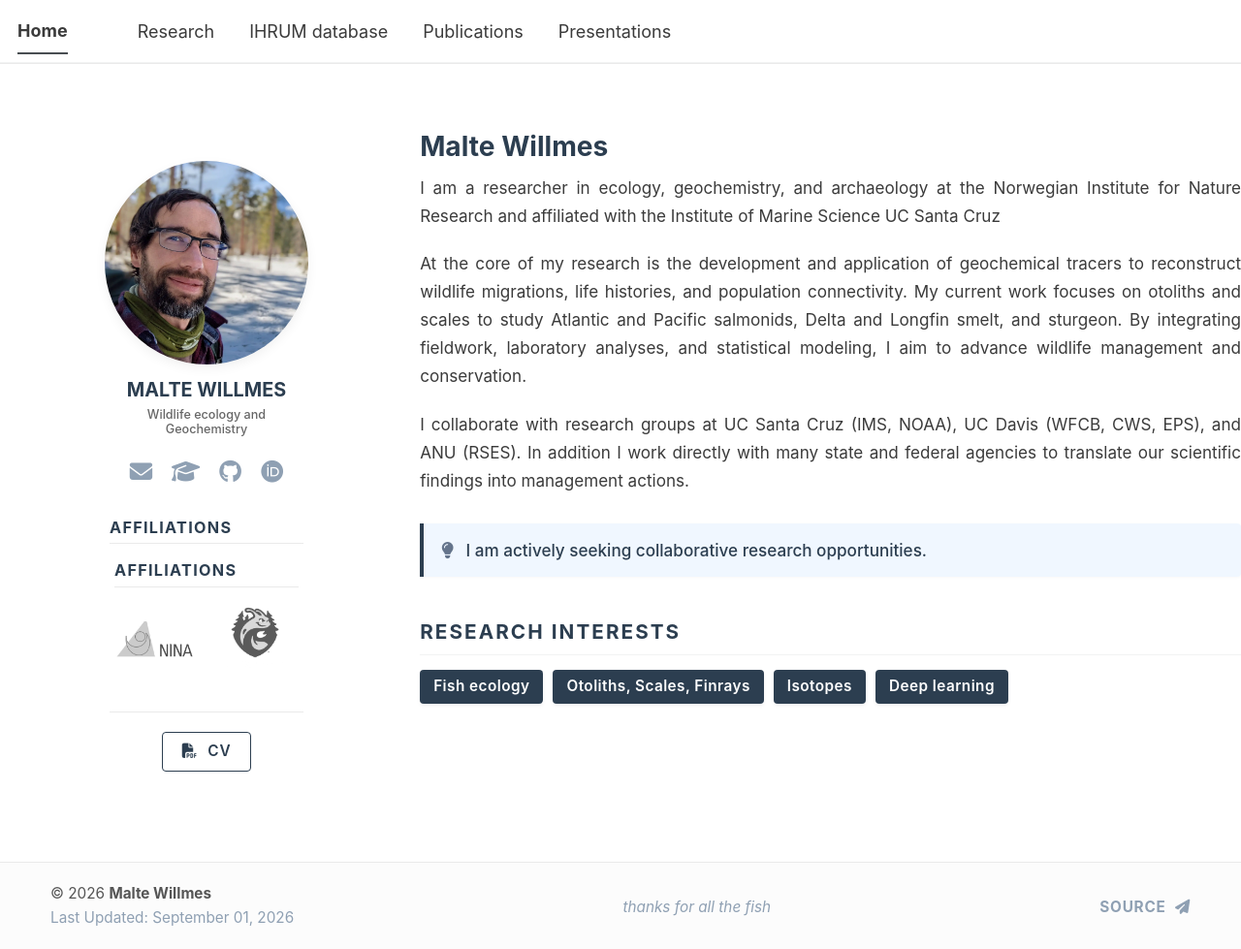
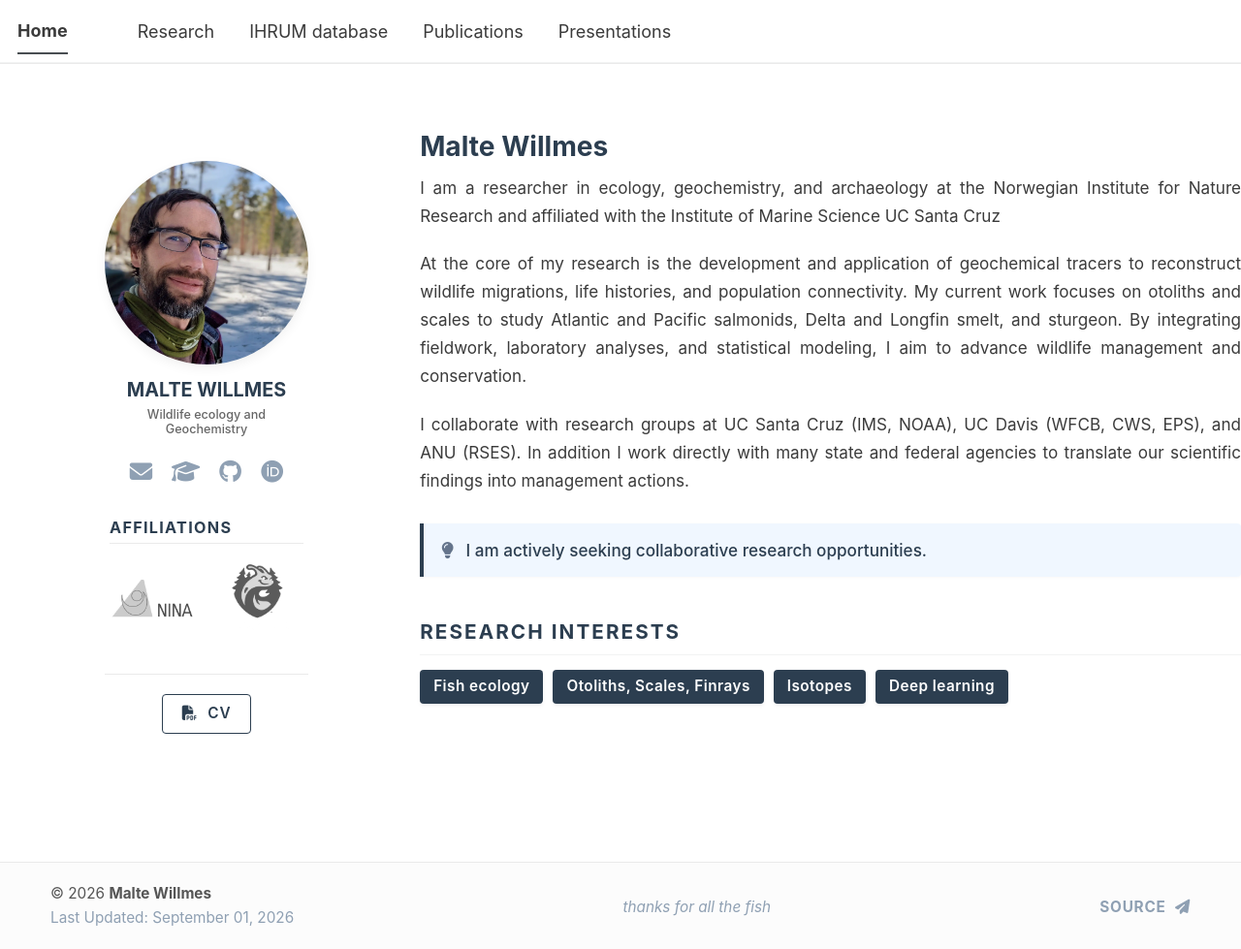
Before and after one commit to MalteWillmes/maltewillmes.github.io, a Jekyll site: the page built from _pages/about.md, in a window 1280 px wide and 979 px high. Shown: the whole window at 97% size. Built offline with Jekyll 4.4.1, drawn with Linux system fonts in a browser that asks for light colours; a script bundle is joined from its source files by our own code; library files that are not in the unit come from our copies.

Commit message:
Remove duplicate affiliations section

```diff
--- a/_includes/author-profile.html
+++ b/_includes/author-profile.html
@@ -175,9 +175,6 @@
     </div>
   </div>
 
-<div style="margin-bottom: 35px; padding: 0 5px;">
-  <div class="sidebar-section-title">Affiliations</div>
-
  <div style="margin-bottom: 35px; padding: 0 5px;">
   <div class="sidebar-section-title">Affiliations</div>
 
```
